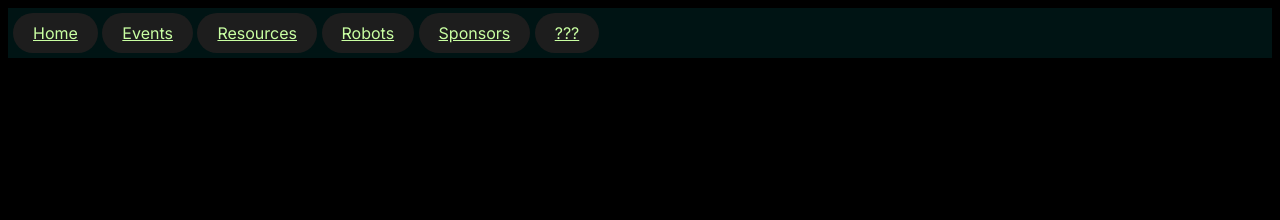
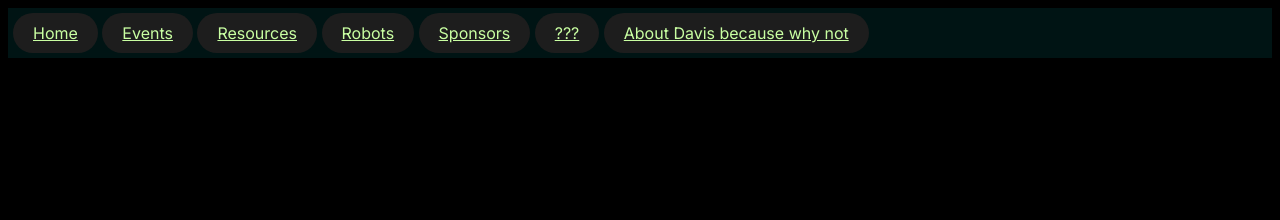
Before and after one commit to Squishy178/new-robotics-website, a plain HTML site: page index.html in a window 1280 px wide. Shown: the top 220 px of the page. Drawn offline with Linux system fonts and the light colour scheme.

Commit message:
Update index.html

```diff
--- a/index.html
+++ b/index.html
@@ -18,6 +18,7 @@
         <a href="robots.html" class="coolbutton">Robots</a>
         <a href="Sponsors.html" class="coolbutton">Sponsors</a>
         <a href="what.html" class="coolbutton">???</a>
+        <a href="aboutd.html" class="coolbutton">About Davis because why not</a>
     </div>
 
     <!--    Most Text     -->
```
